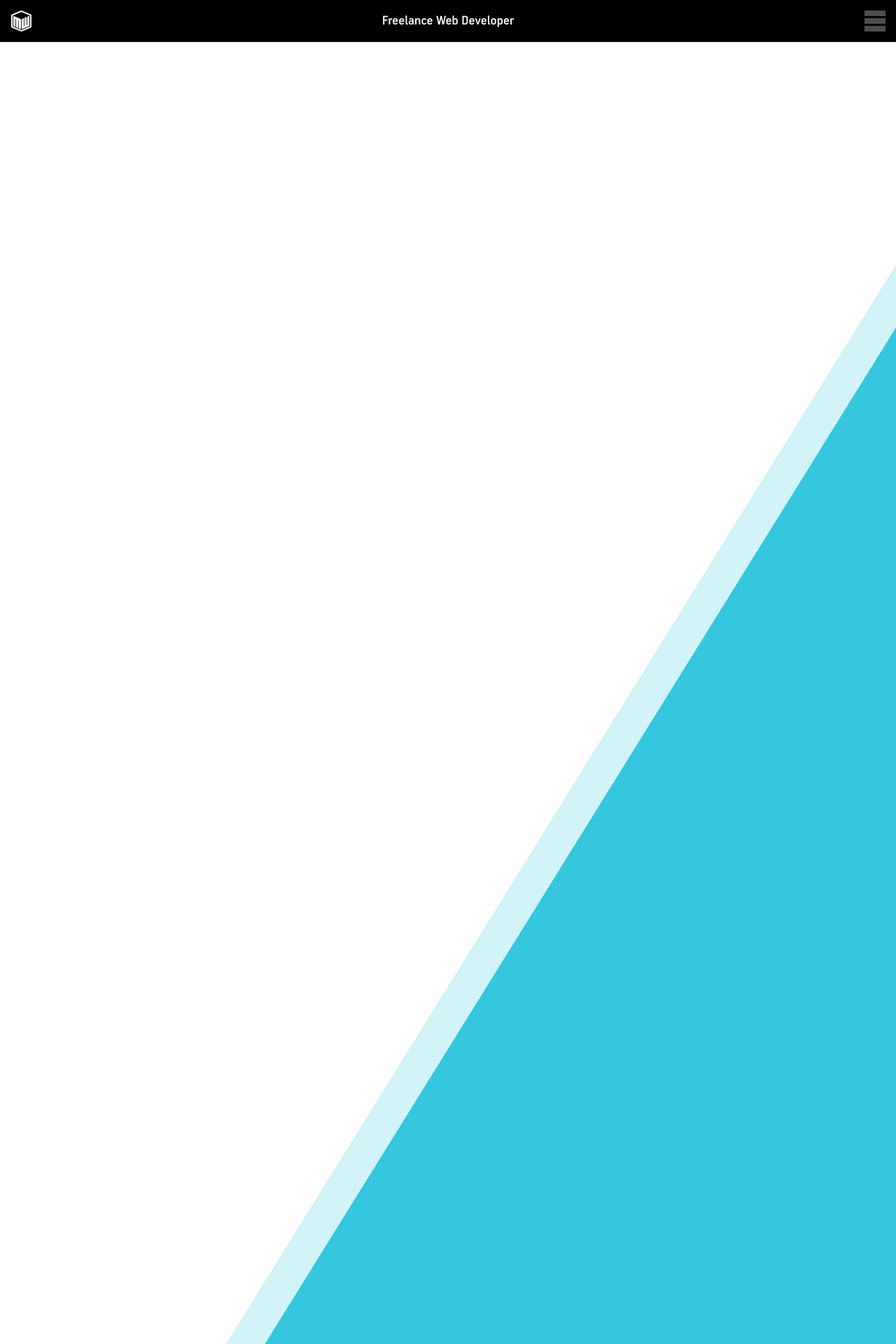
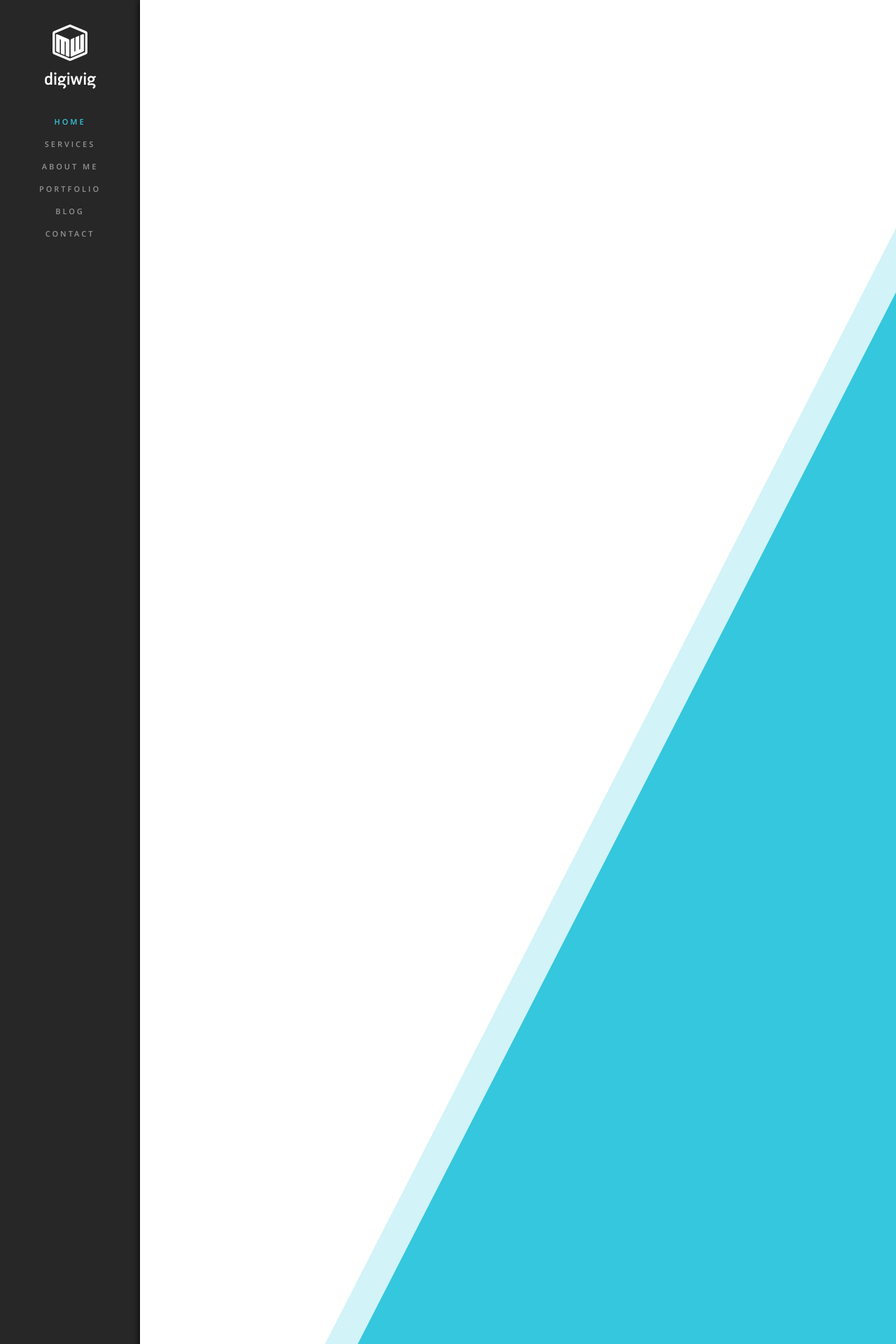
Before and after one commit to digiwig/digiwig, a PHP site: page / in a window 1280 px wide. Shown: the top 1920 px of the page at 70% size. Run offline with PHP 8.4, Linux system fonts and the light colour scheme.

Commit message:
Adding 1024px media query.

```diff
--- a/_/less/styles.less
+++ b/_/less/styles.less
@@ -279,6 +279,49 @@ main {
 	}
 }
 
+/* MEDIA QUERIES */
+
+/* all desktops and laptops */
+@media only screen
+and (min-width : 1024px) {
+	header {
+		display:none;
+	}
+	main {
+		top:0px;
+		left:200px;
+	}
+
+	nav {
+		right:auto;
+		left:0px;
+		opacity:1;
+		a {
+			border:none;
+			text-align:center;
+			margin-bottom:17px;
+			color:#939393;
+			line-height:15px;
+			padding:0px;
+			text-indent:0px;
+			&:first-child {
+				color:#fff;
+				font-family:'Handbook';
+				font-size:28px;
+				text-transform:lowercase;
+				margin:35px 0px 20px;
+				letter-spacing:0px;
+				background: url('../images/logo.png') no-repeat center top;
+				background-size:50px 52px;
+				padding-top:52px;
+				&:before {
+					display:none;
+				}
+			}
+		}
+	}
+}
+
 
 /* custom page styles */
 
```
Also changed, not shown: _/css/styles.css.
